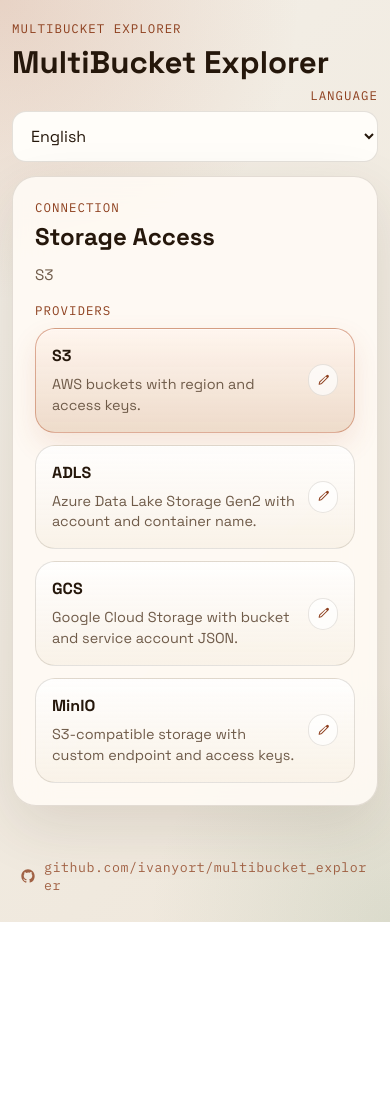
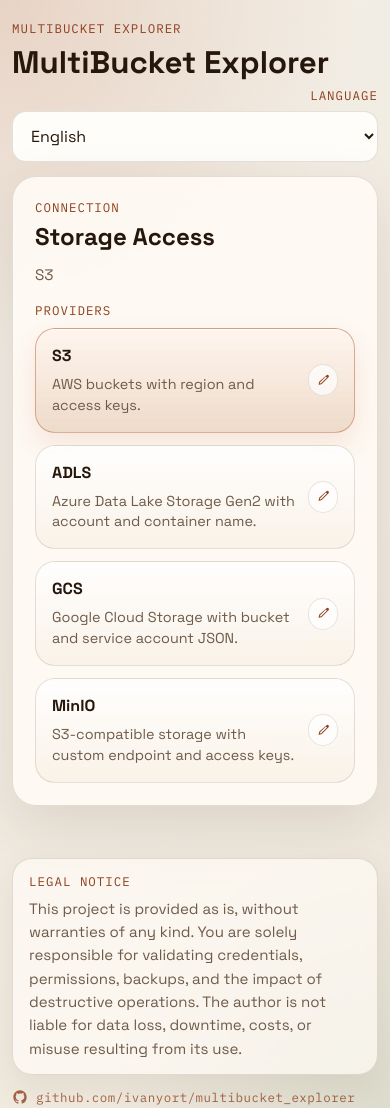
Before and after one commit to ivanyort/multibucket_explorer, a website: page index.html in a window 390 px wide. Shown: the top 1108 px of the page. Before the commit the page ends 922 px from the top, so only its background shows below. Drawn offline with Linux system fonts and the light colour scheme; no server answers.

Commit message:
docs(ui): add usage disclaimer to app and README
Add a persistent legal notice to the application footer so users see the disclaimer before and after connecting without adding friction to the existing flow.

Document the same disclaimer in the README to make the responsibility boundaries explicit for repository consumers and self-hosted deployments.

Include localized disclaimer strings for English, Brazilian Portuguese, Spanish, and Italian through the existing frontend translation system.

```diff
--- a/app.js
+++ b/app.js
@@ -115,6 +115,10 @@
       prefixRequired: "Seed prefix is required.",
     },
     common: { cancel: "Cancel", close: "Close" },
+    disclaimer: {
+      kicker: "Legal Notice",
+      body: "This project is provided as is, without warranties of any kind. You are solely responsible for validating credentials, permissions, backups, and the impact of destructive operations. The author is not liable for data loss, downtime, costs, or misuse resulting from its use.",
+    },
     messages: {
       enterCredentials: "Click a provider card to connect or use the pencil to edit credentials.", startupDiagnostic: "Frontend configured to use the local API.\nStart the Node server with TLS configured and open the application at https://localhost:8086.",
       connecting: "Connecting...", connectingTo: "Connecting to {target} ({location})...", validateAccess: "Calling the local backend to validate storage access...",
@@ -212,6 +216,10 @@
       prefixRequired: "O prefixo de seed e obrigatorio.",
     },
     common: { cancel: "Cancelar", close: "Fechar" },
+    disclaimer: {
+      kicker: "Aviso legal",
+      body: "Este projeto e fornecido no estado em que se encontra, sem garantias de qualquer tipo. Voce e o unico responsavel por validar credenciais, permissoes, backups e o impacto de operacoes destrutivas. O autor nao se responsabiliza por perda de dados, indisponibilidade, custos ou uso indevido decorrentes da utilizacao.",
+    },
     messages: {
       enterCredentials: "Clique em um card de provedor para conectar ou use o lápis para editar as credenciais.", startupDiagnostic: "Frontend configurado para usar a API local.\nInicie o servidor Node com TLS configurado e abra a aplicação em https://localhost:8086.",
       connecting: "Conectando...", connectingTo: "Conectando a {target} ({location})...", validateAccess: "Chamando o backend local para validar o acesso ao storage...",
@@ -309,6 +317,10 @@
       prefixRequired: "El prefijo de seed es obligatorio.",
     },
     common: { cancel: "Cancelar", close: "Cerrar" },
+    disclaimer: {
+      kicker: "Aviso legal",
+      body: "Este proyecto se proporciona tal cual, sin garantias de ningun tipo. Usted es el unico responsable de validar credenciales, permisos, copias de seguridad y el impacto de las operaciones destructivas. El autor no se hace responsable por perdida de datos, inactividad, costos o uso indebido derivados de su utilizacion.",
+    },
     messages: {
       enterCredentials: "Haz clic en una tarjeta de proveedor para conectar o usa el lápiz para editar credenciales.", startupDiagnostic: "Frontend configurado para usar la API local.\nInicia el servidor Node con TLS configurado y abre la aplicación en https://localhost:8086.",
       connecting: "Conectando...", connectingTo: "Conectando a {target} ({location})...", validateAccess: "Llamando al backend local para validar el acceso al storage...",
@@ -406,6 +418,10 @@
       prefixRequired: "Il prefisso di seed e obbligatorio.",
     },
     common: { cancel: "Annulla", close: "Chiudi" },
+    disclaimer: {
+      kicker: "Avviso legale",
+      body: "Questo progetto viene fornito cosi com'e, senza garanzie di alcun tipo. Sei l'unico responsabile della verifica di credenziali, permessi, backup e impatto delle operazioni distruttive. L'autore non e responsabile per perdita di dati, tempi di inattivita, costi o uso improprio derivanti dal suo utilizzo.",
+    },
     messages: {
       enterCredentials: "Fai clic su una card provider per connetterti oppure usa la matita per modificare le credenziali.", startupDiagnostic: "Frontend configurato per usare l'API locale.\nAvvia il server Node con TLS configurato e apri l'applicazione su https://localhost:8086.",
       connecting: "Connessione...", connectingTo: "Connessione a {target} ({location})...", validateAccess: "Chiamata al backend locale per validare l'accesso allo storage...",
--- a/index.html
+++ b/index.html
@@ -559,6 +559,12 @@
     </div>
 
     <footer class="app-footer">
+      <section class="footer-disclaimer" aria-labelledby="disclaimerTitle">
+        <p id="disclaimerTitle" class="panel-kicker" data-i18n="disclaimer.kicker">Legal Notice</p>
+        <p class="footer-disclaimer-copy" data-i18n="disclaimer.body">
+          This project is provided as is, without warranties of any kind. You are solely responsible for validating credentials, permissions, backups, and the impact of destructive operations. The author is not liable for data loss, downtime, costs, or misuse resulting from its use.
+        </p>
+      </section>
       <a
         class="footer-repo-link"
         href="https://github.com/ivanyort/multibucket_explorer"
--- a/styles.css
+++ b/styles.css
@@ -115,6 +115,28 @@
   max-width: 1400px;
   margin: 0 auto;
   padding: 0 20px 28px;
+  display: grid;
+  gap: 14px;
+}
+
+.footer-disclaimer {
+  padding: 16px 18px;
+  border: 1px solid var(--line);
+  border-radius: 20px;
+  background: rgba(255, 251, 245, 0.7);
+  backdrop-filter: blur(10px);
+  box-shadow: 0 12px 32px rgba(67, 49, 31, 0.08);
+}
+
+.footer-disclaimer .panel-kicker {
+  margin-bottom: 8px;
+}
+
+.footer-disclaimer-copy {
+  margin: 0;
+  color: var(--muted);
+  line-height: 1.55;
+  font-size: 0.94rem;
 }
 
 .footer-repo-link {
@@ -994,4 +1016,16 @@
   .modal-actions button {
     width: 100%;
   }
+
+  .app-footer {
+    padding: 0 12px 24px;
+  }
+
+  .footer-disclaimer {
+    padding: 14px 16px;
+  }
+
+  .footer-repo-link {
+    font-size: 0.78rem;
+  }
 }
```
Also changed, not shown: README.md.
